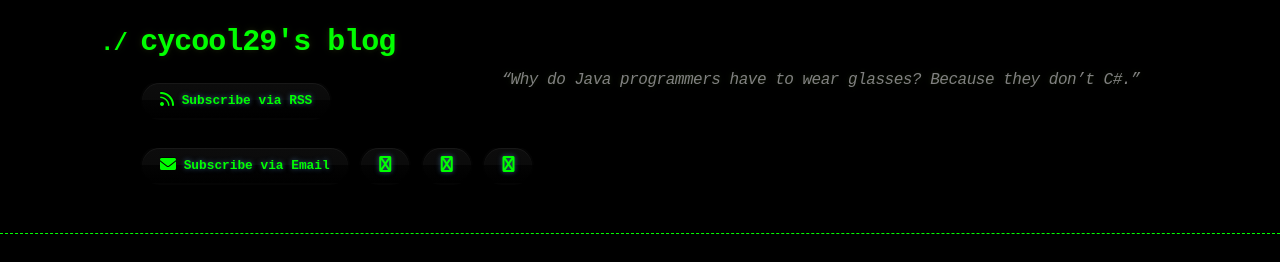
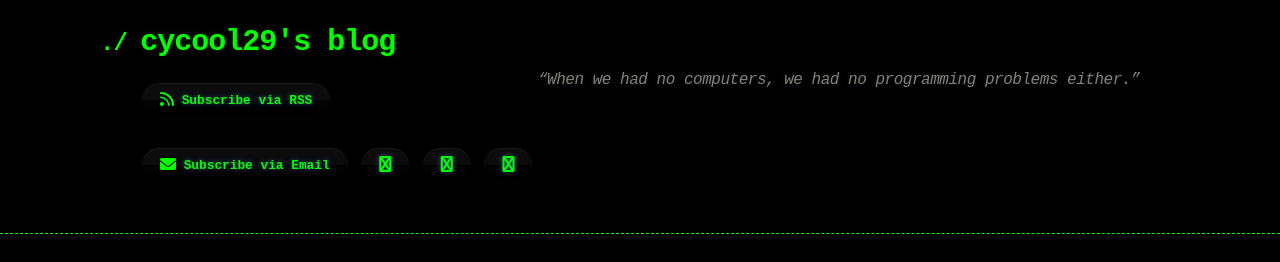
Before and after one commit to cycool29/cycool29.github.io, a Jekyll site: the page built from index.md, in a window 1280 px wide and 900 px high. Shown: the top 262 px of the window. Built offline with Jekyll 4.4.1, drawn with Linux system fonts in a browser that asks for light colours; a style sheet for code colours, icons or effects is not loaded.

Commit message:
Update quotes

```diff
--- a/_config.yml
+++ b/_config.yml
@@ -1,5 +1,5 @@
 title: cycool29's blog
-description: "“Why do Java programmers have to wear glasses? Because they don’t C#.” "
+description: "“When we had no computers, we had no programming problems either.” "
 bio: A high school student. Intermediate in Python, Git, Bash. Learning JavaScript. He/Him. "
 author: cycool29
 url: https://cycool29.github.io
```
